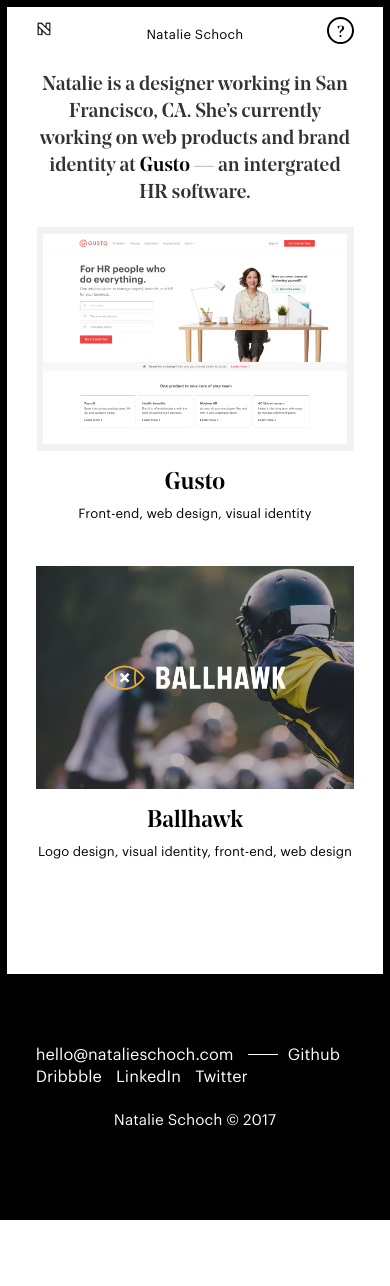
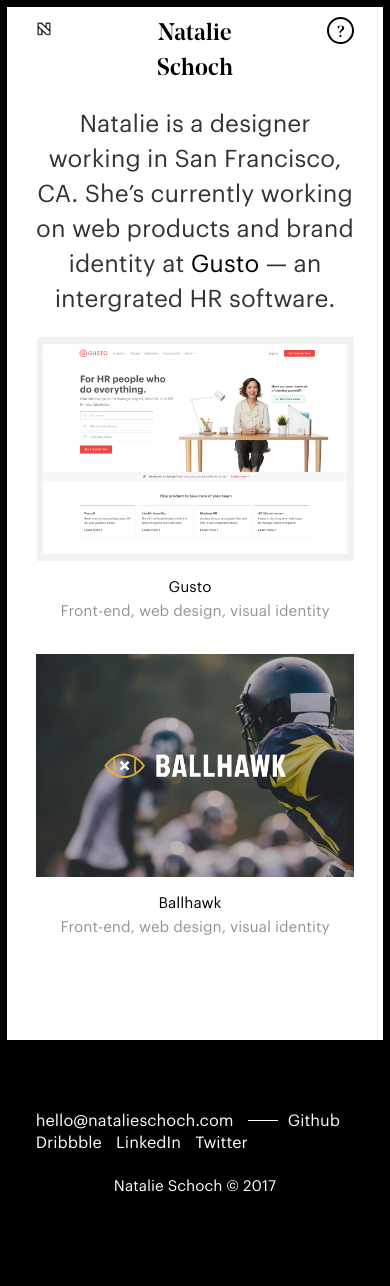
Before and after one commit to nataliefschoch/portfolio, a PHP site: page / in a window 390 px wide. Before the commit the page ends 1220 px from the top, so only its background shows below. Run offline with PHP 8.4, Linux system fonts and the light colour scheme; some libraries are stand-ins or nearby versions; some web fonts are replaced.

Commit message:
more responsive changes and homepage tweaks

```diff
--- a/css/_helpers.scss
+++ b/css/_helpers.scss
@@ -18,6 +18,10 @@
 
 .text-white {
   color: $white;
+}
+
+.text-grey {
+  color: $grey-500;
 }
 
 .text-small-caps {
--- a/css/buttons.css
+++ b/css/buttons.css
@@ -30,6 +30,9 @@
 
 .text-white {
   color: #fff; }
+
+.text-grey {
+  color: #939499; }
 
 .text-small-caps {
   text-transform: uppercase;
--- a/css/main.scss
+++ b/css/main.scss
@@ -34,8 +34,7 @@ html {
 	height: 50px;
 	margin-bottom: 20px;
 	text-align: center;
-	h2,
-	h3 {
+	h2 {
 		font-family: $font-family-serif;
 	}
 	.divider {
@@ -57,10 +56,10 @@ html {
 #portfolio {
 	header {
 		text-align: center;
-		h3 {
+		h1 {
 			display: inline-block;
-			font-size: 13px;
-			font-family: $font-family-sans;
+			font-size: 24px;
+			font-family: $font-family-serif;
 			font-weight: 400;
 			letter-spacing: 0.2px;
 			line-height: 35px;
--- a/css/style.css
+++ b/css/style.css
@@ -31,6 +31,9 @@
 
 .text-white {
   color: #fff; }
+
+.text-grey {
+  color: #939499; }
 
 .text-small-caps {
   text-transform: uppercase;
@@ -617,6 +620,9 @@ a {
 .text-white {
   color: #fff; }
 
+.text-grey {
+  color: #939499; }
+
 .text-small-caps {
   text-transform: uppercase;
   letter-spacing: 0.8px; }
@@ -1112,8 +1118,7 @@ html {
   height: 50px;
   margin-bottom: 20px;
   text-align: center; }
-  .title-divider h2,
-  .title-divider h3 {
+  .title-divider h2 {
     font-family: "Noe", serif; }
   .title-divider .divider {
     display: none; }
@@ -1128,10 +1133,10 @@ html {
 
 #portfolio header {
   text-align: center; }
-  #portfolio header h3 {
+  #portfolio header h1 {
     display: inline-block;
-    font-size: 13px;
-    font-family: "graphik-regular", sans-serif;
+    font-size: 24px;
+    font-family: "Noe", serif;
     font-weight: 400;
     letter-spacing: 0.2px;
     line-height: 35px; }
@@ -1266,6 +1271,9 @@ footer {
 
 .text-white {
   color: #fff; }
+
+.text-grey {
+  color: #939499; }
 
 .text-small-caps {
   text-transform: uppercase;
@@ -1829,6 +1837,9 @@ footer {
     .work-page section.web-carousel .work-section img.image-web {
       width: 600px;
       margin: 20px 30px 30px 30px; } }
+  @media (min-width: 1200px) {
+    .work-page section.commercial iframe {
+      min-height: 660px; } }
 
 @font-face {
   font-family: 'noe';
@@ -1862,6 +1873,9 @@ footer {
 
 .text-white {
   color: #fff; }
+
+.text-grey {
+  color: #939499; }
 
 .text-small-caps {
   text-transform: uppercase;
--- a/css/typography_styles.css
+++ b/css/typography_styles.css
@@ -30,6 +30,9 @@
 
 .text-white {
   color: #fff; }
+
+.text-grey {
+  color: #939499; }
 
 .text-small-caps {
   text-transform: uppercase;
--- a/css/work.css
+++ b/css/work.css
@@ -30,6 +30,9 @@
 
 .text-white {
   color: #fff; }
+
+.text-grey {
+  color: #939499; }
 
 .text-small-caps {
   text-transform: uppercase;
@@ -593,5 +596,8 @@
     .work-page section.web-carousel .work-section img.image-web {
       width: 600px;
       margin: 20px 30px 30px 30px; } }
+  @media (min-width: 1200px) {
+    .work-page section.commercial iframe {
+      min-height: 660px; } }
 
 /*# sourceMappingURL=work.css.map */
--- a/css/work.scss
+++ b/css/work.scss
@@ -167,7 +167,11 @@
 
 	/* Large devices (large desktops, 1200px and up) */
 	@media (min-width: 1200px) {
-
+		section.commercial {
+			iframe {
+				min-height: 660px;
+			}
+		}
 	}
 
 }
--- a/header.php
+++ b/header.php
@@ -22,11 +22,11 @@
 				</a>
 			</div>
 			<div class='col-xs-6'>
-				<h3>
+				<h1>
 					<a class='active' href='index.php'>
 						Natalie Schoch
 					</a>
-				</h3>
+				</h1>
 			</div>
 			<div class='col-xs-3'>
 				<a class='about' href='about.php'>
--- a/index.php
+++ b/index.php
@@ -4,8 +4,8 @@
     <div class='container'>
       <div class='row'>
         <div class='text-center col-md-8 col-md-offset-2'>
-          <h1>Natalie is a designer working in San Francisco, CA. She’s currently working on web products and brand identity at
-            <a href='https://gusto.com'>Gusto</a> &mdash; an intergrated HR software.</h1>
+          <h3>Natalie is a designer working in San Francisco, CA. She’s currently working on web products and brand identity at
+            <a href='https://gusto.com'>Gusto</a> &mdash; an intergrated HR software.</h3>
         </div>
       </div>
     </div>
@@ -17,25 +17,19 @@
         <div class='col-md-6 padding-bottom-30px'>
           <a href='gusto.php'>
             <img src='images/work-gusto-homepage.jpg' class='img-responsive'>
-            <div class='title-divider'>
-              <h3>
-                Gusto
-              </h3>
-              <div class='divider'></div>
-              <p class='text-small'>Front-end, web design, visual identity</p>
-            </div>
+            <h6 class='inline-block padding-right-10px'>
+              Gusto
+            </h6>
+            <h6 class='text-grey inline-block'>Front-end, web design, visual identity</h6>
           </a>
         </div>
         <div class='col-md-6 padding-bottom-30px'>
           <a href='ballhawk.php'>
             <img src='images/work-ballhawk-homepage.jpg' class='img-responsive'>
-            <div class='title-divider'>
-              <h3>
-                Ballhawk
-              </h3>
-              <div class='divider'></div>
-              <p class='text-small'>Logo design, visual identity, front-end, web design</p>
-            </div>
+            <h6 class='inline-block padding-right-10px'>
+              Ballhawk
+            </h6>
+            <h6 class='text-grey inline-block'>Front-end, web design, visual identity</h6>
           </a>
         </div>
       </div>
```
Also changed, not shown: css/main.css (+7 -5 lines), 2 other files.
